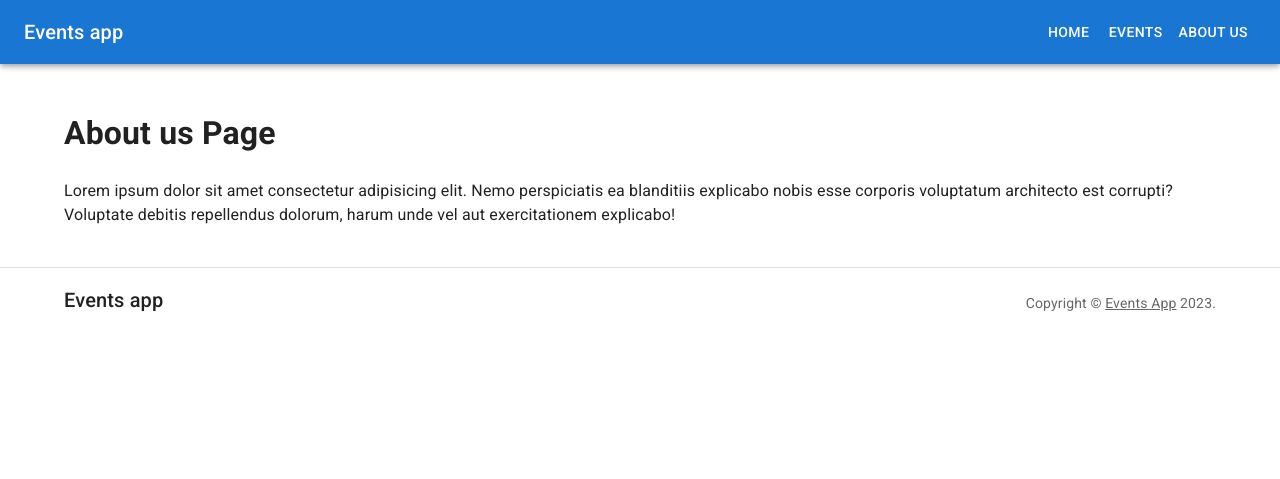
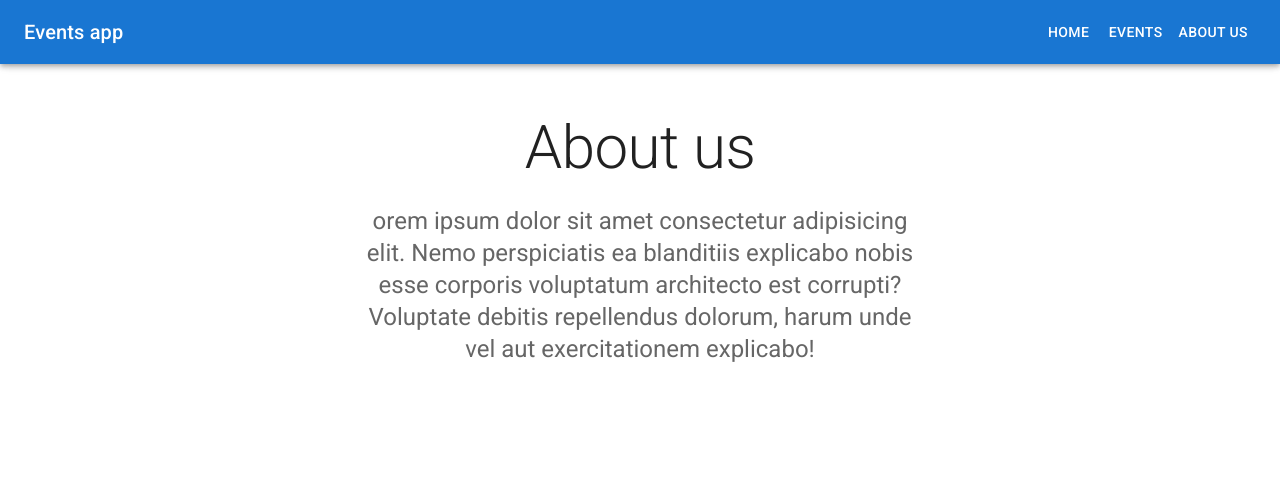
Before and after one commit to Denys-Lytvynenko/events_app, a Next.js app: page /about-us in a window 1280 px wide. Shown: the top 479 px of the page. Built offline with nearby package versions, Linux system fonts and the light colour scheme.

Commit message:
add about us styled page. fix header & footer

```diff
--- a/pages/_app.jsx
+++ b/pages/_app.jsx
@@ -4,6 +4,8 @@ import "@fontsource/roboto/300.css";
 import "@fontsource/roboto/400.css";
 import "@fontsource/roboto/500.css";
 import "@fontsource/roboto/700.css";
+
+import "../styles/styles.css";
 
 const App = ({ Component, pageProps }) => (
     <MainLayout>
--- a/pages/about-us.jsx
+++ b/pages/about-us.jsx
@@ -1,3 +1,4 @@
+import { Box, Container, Typography } from "@mui/material";
 import Head from "next/head";
 
 const AboutUs = () => (
@@ -6,17 +7,38 @@ const AboutUs = () => (
             <title>About us</title>
         </Head>
 
-        <div>
-            <h1>About us Page</h1>
+        <Box
+            sx={{
+                bgcolor: "background.paper",
+                pt: 6,
+                pb: 6,
+            }}
+        >
+            <Container maxWidth="sm">
+                <Typography
+                    component="h1"
+                    variant="h2"
+                    align="center"
+                    color="text.primary"
+                    gutterBottom
+                >
+                    About us
+                </Typography>
 
-            <p>
-                Lorem ipsum dolor sit amet consectetur adipisicing elit. Nemo
-                perspiciatis ea blanditiis explicabo nobis esse corporis
-                voluptatum architecto est corrupti? Voluptate debitis
-                repellendus dolorum, harum unde vel aut exercitationem
-                explicabo!
-            </p>
-        </div>
+                <Typography
+                    variant="h5"
+                    align="center"
+                    color="text.secondary"
+                    paragraph
+                >
+                    orem ipsum dolor sit amet consectetur adipisicing elit. Nemo
+                    perspiciatis ea blanditiis explicabo nobis esse corporis
+                    voluptatum architecto est corrupti? Voluptate debitis
+                    repellendus dolorum, harum unde vel aut exercitationem
+                    explicabo!
+                </Typography>
+            </Container>
+        </Box>
     </>
 );
 
--- a/src/components/Footer/index.jsx
+++ b/src/components/Footer/index.jsx
@@ -1,4 +1,5 @@
 import { Box, Typography, Divider, Container } from "@mui/material";
+
 import Copyright from "../Copyright";
 
 const Footer = () => (
--- a/src/components/Header/index.jsx
+++ b/src/components/Header/index.jsx
@@ -18,7 +18,6 @@ const Header = () => {
     const handleDrawerToggle = () => setMobileOpen(prevState => !prevState);
 
     return (
-        <>
         <Box sx={{ display: "flex" }} component="header">
             <HideOnScroll>
                 <AppBar component="nav">
@@ -58,10 +57,9 @@ const Header = () => {
                     </Toolbar>
                 </AppBar>
             </HideOnScroll>
-            </Box>
 
             <Toolbar id="back-to-top-anchor" />
-        </>
+        </Box>
     );
 };
 
--- a/src/components/HomePage/index.jsx
+++ b/src/components/HomePage/index.jsx
@@ -16,7 +16,7 @@ const HomePage = ({ data }) => (
         <Box
             sx={{
                 bgcolor: "background.paper",
-                pt: 8,
+                pt: 6,
                 pb: 6,
             }}
         >
--- a/src/components/MainLayout/index.jsx
+++ b/src/components/MainLayout/index.jsx
@@ -27,7 +27,10 @@ const MainLayout = ({ children }) => (
 
         <Header />
 
-        <Container component="main" sx={{ padding: "24px" }}>
+        <Container
+            component="main"
+            sx={{ padding: "0 24px 24px", flexGrow: 1 }}
+        >
             {children}
         </Container>
 
--- /dev/null
+++ b/styles/styles.css
@@ -0,0 +1,10 @@
+html,
+body,
+body > div {
+    min-height: 100vh;
+}
+
+body > div {
+    display: flex;
+    flex-direction: column;
+}
```
Also changed, not shown: src/components/Footer/Copyright/index.jsx (renamed from src/components/Copyright/index.jsx). Lines whose indentation alone changed are shown as unchanged.
